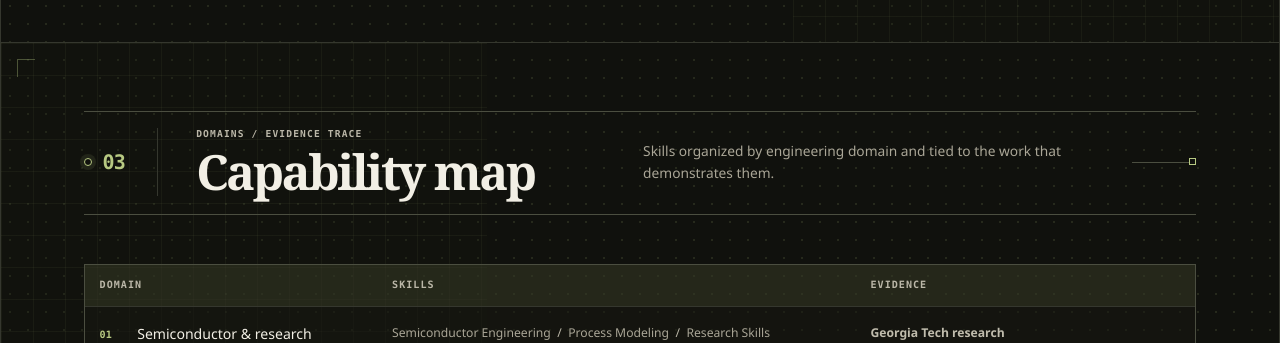
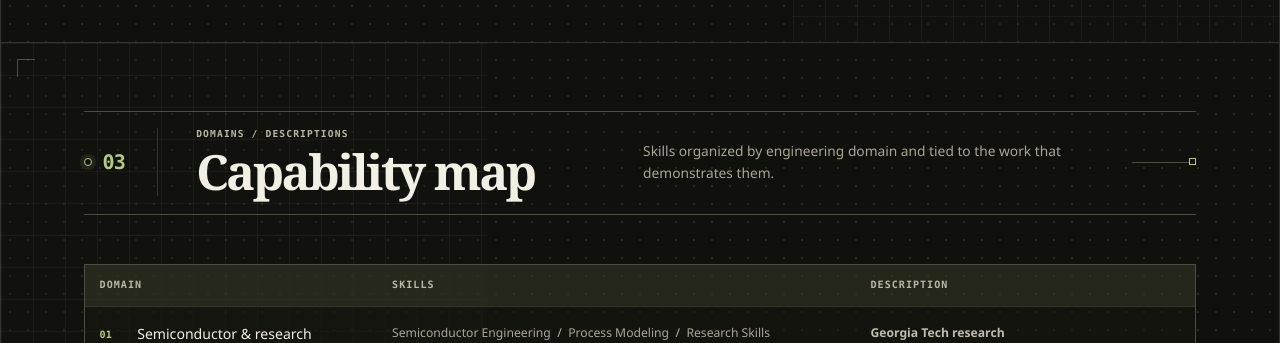
Before and after one commit to darunr1/Portfolio-Website, a Next.js app: page / in a window 1280 px wide. Shown: the part 3600-3943 px from the top of the page. Built offline with nearby package versions, Linux system fonts and the light colour scheme.

Commit message:
Rename visible Evidence labels to Description

```diff
--- a/src/components/sections/capabilities-section.tsx
+++ b/src/components/sections/capabilities-section.tsx
@@ -10,14 +10,14 @@ export function CapabilitiesSection() {
         number="03"
         title="Capability map"
         description={sectionIntroductions.capabilities}
-        descriptor="Domains / evidence trace"
+        descriptor="Domains / descriptions"
       />
 
-      <div className="capability-matrix" role="table" aria-label="Engineering capabilities and evidence">
+      <div className="capability-matrix" role="table" aria-label="Engineering capabilities and descriptions">
         <div className="capability-matrix__header" role="row">
           <span role="columnheader">Domain</span>
           <span role="columnheader">Skills</span>
-          <span role="columnheader">Evidence</span>
+          <span role="columnheader">Description</span>
         </div>
         {capabilityRows.map((row, index) => (
           <div className="capability-row" role="row" key={row.domain}>
@@ -32,7 +32,7 @@ export function CapabilitiesSection() {
                 ))}
               </ul>
             </div>
-            <div role="cell" data-label="Evidence">
+            <div role="cell" data-label="Description">
               <ul className="capability-row__items capability-row__evidence">
                 {row.evidence.map((item) => (
                   <li key={item}>{item}</li>
```
